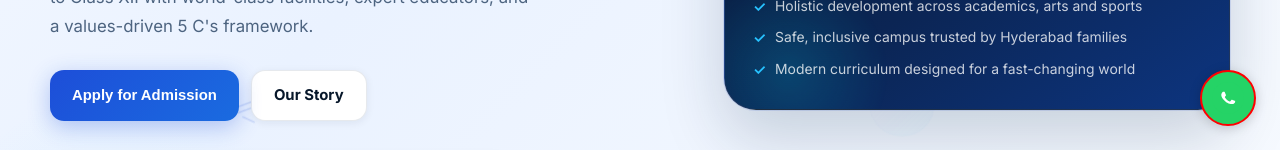
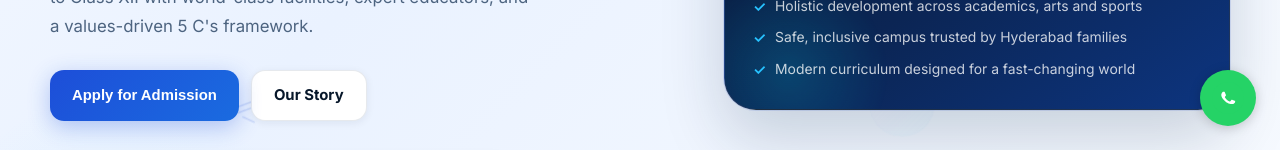
Before and after one commit to DodailSolutions/oilvemount, a Next.js app: page / in a window 1280 px wide. Shown: the part 650-800 px from the top of the page. Built offline with nearby package versions, Linux system fonts and the light colour scheme; a web font is replaced by a local one.

Commit message:
Chore: Remove debug border from WhatsAppButton, restore clean logo

```diff
--- a/src/app/components/WhatsAppButton.tsx
+++ b/src/app/components/WhatsAppButton.tsx
@@ -5,7 +5,6 @@ const WHATSAPP_NUMBER = "+917998877669";
 const WHATSAPP_LINK = `https://wa.me/${WHATSAPP_NUMBER}`;
 
 export default function WhatsAppButton() {
-  console.log("WhatsAppButton rendered");
   return (
     <a
       href={WHATSAPP_LINK}
@@ -17,7 +16,7 @@ export default function WhatsAppButton() {
         position: "fixed",
         bottom: "24px",
         right: "24px",
-        zIndex: 9999, // Raised for debug
+        zIndex: 9999,
         background: "#25D366",
         borderRadius: "50%",
         width: 56,
@@ -29,7 +28,6 @@ export default function WhatsAppButton() {
         color: "#fff",
         textDecoration: "none",
         transition: "box-shadow 0.2s",
-        border: "2px solid red", // Debug border
       }}
     >
       <svg
```
